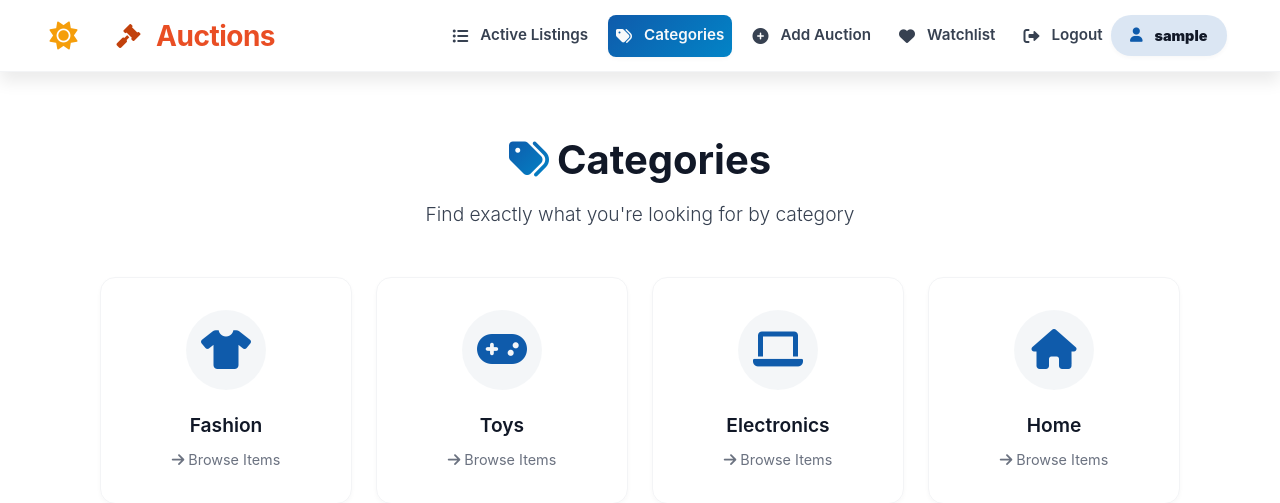
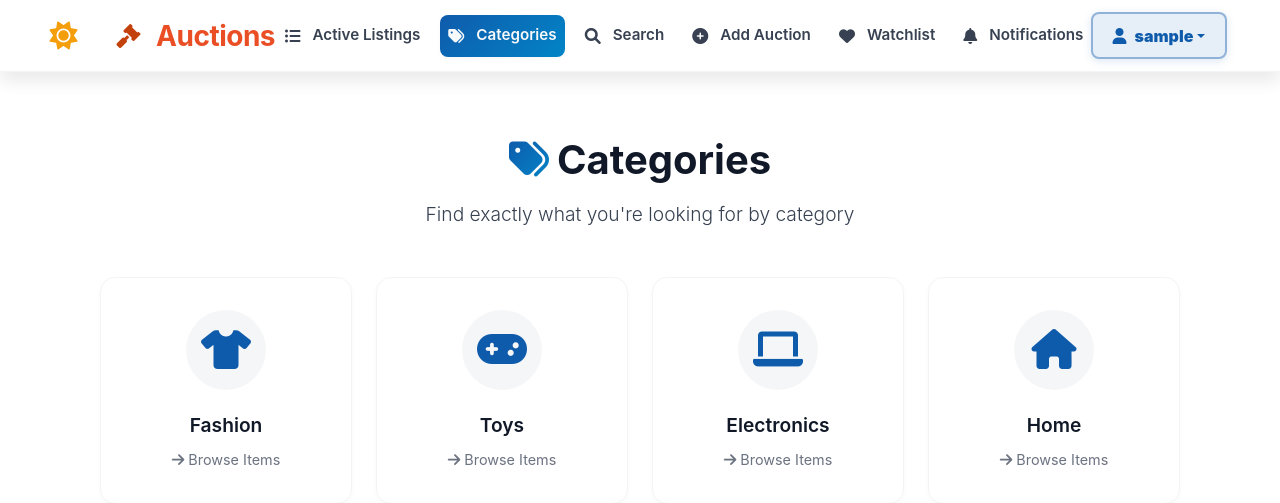
Before and after one commit to sandovaldavid/project-02-auctions, a Django app: page /categories/ in a window 1280 px wide. Shown: the top 503 px of the page. Run offline with Django 3.2, Linux system fonts and the light colour scheme; the visitor is signed in with stand-in values (Sample User, id 1); data that the repository does not hold is empty.

Commit message:
feat(layout): add search functionality and improve user dropdown
- Add search page link and stylesheet
- Replace watchlist URL with my_watchlist
- Convert user info to dropdown menu with profile and dashboard links
- Add notifications link with badge
- Include search.js for search page

```diff
--- a/auctions/templates/auctions/layout.html
+++ b/auctions/templates/auctions/layout.html
@@ -43,6 +43,8 @@
         <link href="{% static 'css/auctions/newAuctions/styles.css' %}" rel="stylesheet" />
         {% elif request.resolver_match.url_name == 'watchlist' %}
         <link href="{% static 'css/auctions/watchlist/styles.css' %}" rel="stylesheet" />
+        {% elif request.resolver_match.url_name == 'search' %}
+        <link href="{% static 'css/auctions/search/styles.css' %}" rel="stylesheet" />
         {% endif %}
 
         <link href="{% static 'css/auctions/auctions/styles.css' %}" rel="stylesheet" />
@@ -57,9 +59,6 @@
         </noscript>
     </head>
     <body>
-        <!-- Skip to main content link for accessibility -->
-        <a href="#main-content" class="visually-hidden-focusable skip-link">Skip to main content</a>
-
         <!-- Navigation -->
         <nav class="navbar navbar-expand-lg sticky-top flex-nowrap" aria-label="Main navigation">
             <!-- Theme Toggle -->
@@ -104,6 +103,13 @@
                             </a>
                         </li>
                         <li class="nav-item">
+                            <a class="nav-link px-2 {% if request.resolver_match.url_name == 'search' %}active text-light{% endif %}"
+                               href="{% url 'search' %}">
+                                <i class="fas fa-search me-1" aria-hidden="true"></i>
+                                <span>Search</span>
+                            </a>
+                        </li>
+                        <li class="nav-item">
                             <a class="nav-link px-2 {% if request.resolver_match.url_name == 'addAuctions' %}active text-light{% endif %}"
                                href="{% url 'addAuctions' %}">
                                 <i class="fas fa-plus-circle me-1" aria-hidden="true"></i>
@@ -112,8 +118,8 @@
                         </li>
                         {% if user.is_authenticated %}
                         <li class="nav-item">
-                            <a class="nav-link px-2 {% if request.resolver_match.url_name == 'watchlist' %}active text-light{% endif %}"
-                               href="{% url 'watchlist' user.id %}">
+                            <a class="nav-link px-2 {% if request.resolver_match.url_name == 'my_watchlist' %}active text-light{% endif %}"
+                               href="{% url 'my_watchlist' %}">
                                 <i class="fas fa-heart me-1" aria-hidden="true"></i>
                                 <span>Watchlist</span>
                                 {% if watchlist_count > 0 %}
@@ -122,11 +128,14 @@
                             </a>
                         </li>
                         <li class="nav-item">
-                            <a class="nav-link px-2" href="{% url 'logout' %}">
-                                <i class="fas fa-sign-out-alt me-1" aria-hidden="true"></i>
-                                <span>Logout</span>
+                            <a class="nav-link px-2 {% if request.resolver_match.url_name == 'notifications' %}active text-light{% endif %}"
+                               href="{% url 'notifications' %}">
+                                <i class="fas fa-bell me-1" aria-hidden="true"></i>
+                                <span>Notifications</span>
+                                <span id="notification-badge" class="badge bg-danger" style="display: none;"></span>
                             </a>
                         </li>
+
                         {% else %}
                         <li class="nav-item">
                             <a class="nav-link px-2 {% if request.resolver_match.url_name == 'login' %}active text-light{% endif %}"
@@ -145,9 +154,32 @@
                         {% endif %}
                     </ul>
                     {% if user.is_authenticated %}
-                    <div class="user-info">
-                        <i class="fas fa-user me-1" aria-hidden="true"></i>
-                        <strong>{{ user.username }}</strong>
+                    <div class="dropdown">
+                        <button class="btn btn-outline-light dropdown-toggle d-flex align-items-center" type="button" id="userDropdown" data-bs-toggle="dropdown" aria-expanded="false">
+                            <i class="fas fa-user me-2" aria-hidden="true"></i>
+                            <strong>{{ user.username }}</strong>
+                        </button>
+                        <ul class="dropdown-menu dropdown-menu-end" aria-labelledby="userDropdown">
+                            <li>
+                                <a class="dropdown-item" href="{% url 'profile' %}">
+                                    <i class="fas fa-user-circle me-2" aria-hidden="true"></i>
+                                    Perfil
+                                </a>
+                            </li>
+                            <li>
+                                <a class="dropdown-item" href="{% url 'dashboard' %}">
+                                    <i class="fas fa-chart-bar me-2" aria-hidden="true"></i>
+                                    Dashboard
+                                </a>
+                            </li>
+                            <li><hr class="dropdown-divider"></li>
+                            <li>
+                                <a class="dropdown-item" href="{% url 'logout' %}">
+                                    <i class="fas fa-sign-out-alt me-2" aria-hidden="true"></i>
+                                    Cerrar Sesión
+                                </a>
+                            </li>
+                        </ul>
                     </div>
                     {% endif %}
                 </div>
@@ -221,5 +253,13 @@
                 }
             });
         </script>
+
+        <!-- Alert Auto-Dismiss JavaScript -->
+        <script src="{% static 'js/alert.js' %}"></script>
+
+        <!-- Page Specific JavaScript -->
+        {% if request.resolver_match.url_name == 'search' %}
+        <script src="{% static 'js/search.js' %}"></script>
+        {% endif %}
     </body>
 </html>
```
